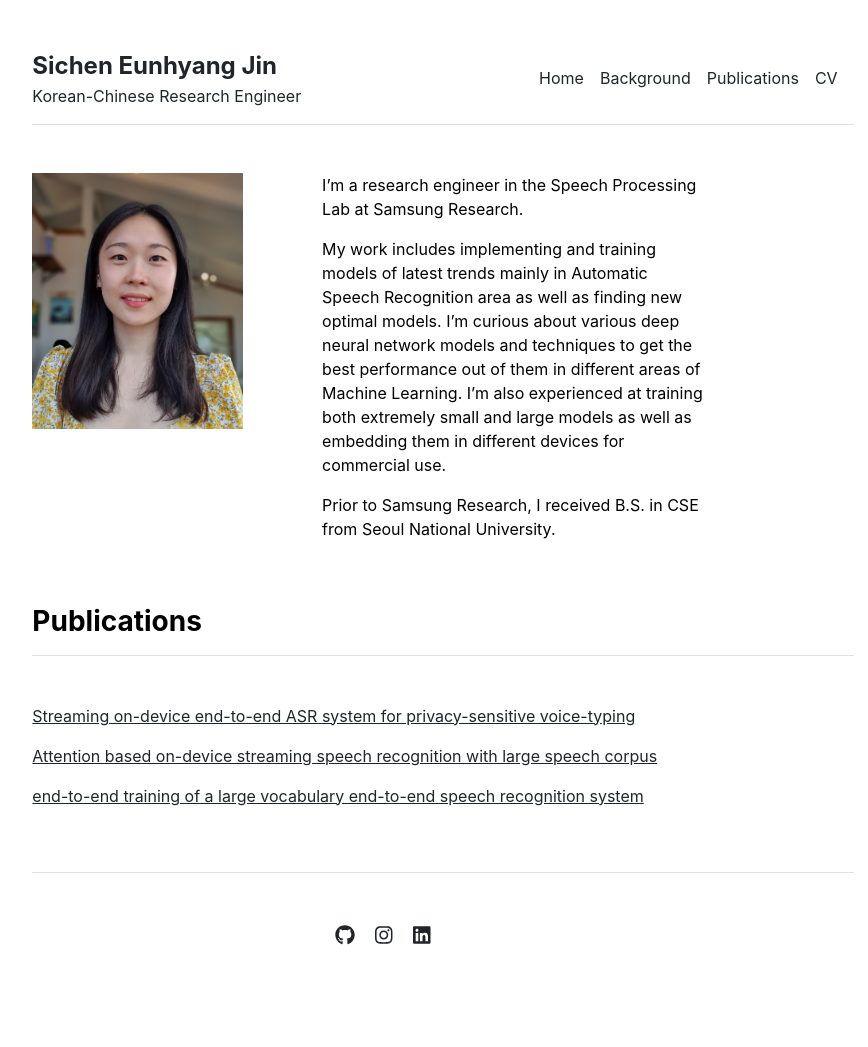
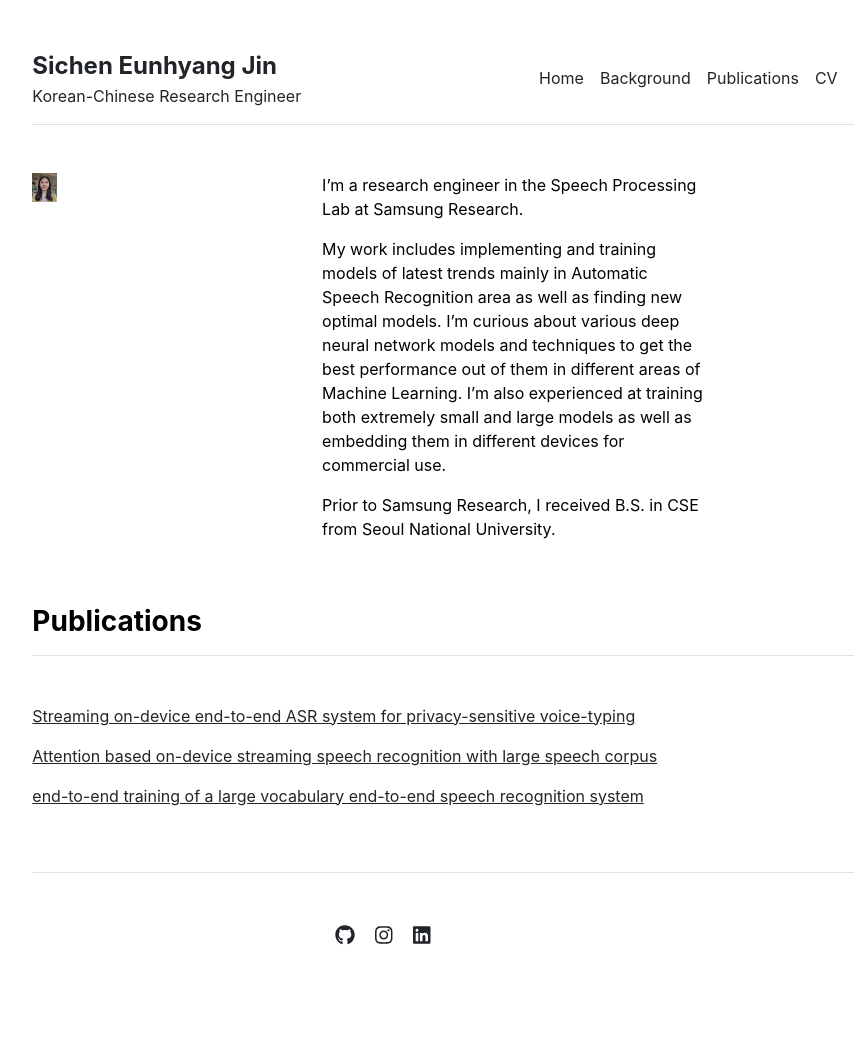
Before and after one commit to chenehk/chenehk.github.io, a Jekyll site: the page built from index.md, in a window 1280 px wide. Shown: the whole page, without its empty margins (197-1065 px from the left). Built offline with Jekyll 4.4.1, drawn with Linux system fonts in a browser that asks for light colours.

Commit message:
Update home.html

```diff
--- a/_layouts/home.html
+++ b/_layouts/home.html
@@ -4,7 +4,7 @@ layout: default
 
 <div class="row g-5 mb-5">
   <div class="col-md-4">
-    <img src="{{ site.github.url }}/assets/img/home.jpg" alt="Home" width="211" height="256">
+    <img src="{{ site.github.url }}/assets/img/home.jpg" alt="Home" width="10%">
   </div>
   <div class="col-md-6">
     {{ content }}
```
